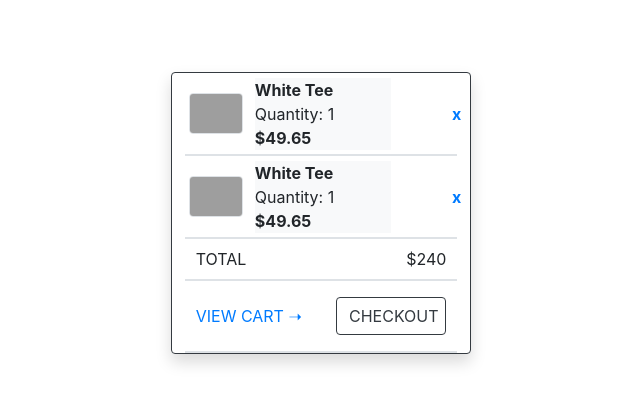
After one commit to CeeObi/Ninus-Store, a Django app: template ninus_store/templates/checkout_mini.html in a window 1280 px wide. The commit adds this page. Shown: the top 404 px of the page, without its empty margins (319-959 px from the left). Run offline with Django 4.2, Linux system fonts and the light colour scheme; the template is opened without the code that fills it, so the values that code supplies are empty; grey boxes are pictures that could not be loaded.

Commit message:
update check out modal

```diff
--- a/ninus_store/ninusStore/views.py
+++ b/ninus_store/ninusStore/views.py
@@ -4,4 +4,4 @@ from django.shortcuts import render
 
 # Create your views here.
 def index(request):
-    return render(request,"catalogue.html")
+    return render(request,"checkout_mini.html")
--- /dev/null
+++ b/ninus_store/templates/checkout_mini.html
@@ -0,0 +1,130 @@
+<!DOCTYPE html>
+<html lang="en">
+<head>
+    <meta charset="UTF-8">
+    <title>Title</title>
+    <link rel="stylesheet" href="">
+    <link href="https://cdn.jsdelivr.net/npm/bootstrap@5.3.2/dist/css/bootstrap.min.css" rel="stylesheet" integrity="sha384-T3c6CoIi6uLrA9TneNEoa7RxnatzjcDSCmG1MXxSR1GAsXEV/Dwwykc2MPK8M2HN" crossorigin="anonymous">
+    {% load static %} {#{% load staticfiles %}#}
+    <link rel="stylesheet" href="https://cdnjs.cloudflare.com/ajax/libs/font-awesome/6.4.2/css/svg-with-js.min.css">
+    <link rel="stylesheet" href="https://cdn.jsdelivr.net/npm/bootstrap@4.6.2/dist/css/bootstrap.min.css" integrity="sha384-xOolHFLEh07PJGoPkLv1IbcEPTNtaed2xpHsD9ESMhqIYd0nLMwNLD69Npy4HI+N" crossorigin="anonymous">
+    <link rel="stylesheet" type="text/css" href="{% static 'assets/css/style.css' %}" >
+
+</head>
+<body>
+<div class="container">
+    <div class="row mx-5 mt-4">
+        <div class="col col-6 container">
+            <div class="row  m-5">
+                <div class="container border shadow border-dark rounded px-4 col col-8">
+                    <div class="row  "><!-- quantity row1 start-->
+                        <div class="col  col-3 px-0 mx-0">
+                            <div class="m-1 my-3 p-1">
+                                <img class="img-thumbnail p-0 m-0" src="https://images.unsplash.com/photo-1581655353564-df123a1eb820?ixlib=rb-4.0.3&ixid=M3wxMjA3fDB8MHxzZWFyY2h8MTF8fHdoaXRlJTIwdGVlfGVufDB8fDB8fHww&auto=format&fit=crop&w=500&q=60" >
+                            </div>
+                        </div>
+                        <div class="container  m-0 px-0 col col-6 d-flex align-items-center">
+                          <div class="container ml-1 px-0">
+                            <div class="row m-0 p-0 bg-light d-flex justify-content-center " >
+                               <p class="fs-6 m-0 p-0"><b>White Tee</b></p>
+                            </div>
+                            <div class="row m-0  p-0 bg-light d-flex justify-content-center " >
+                               <p class=" m-0 p-0 fs-6">Quantity: 1</p>
+                            </div>
+                             <div class="row m-0 p-0 bg-light d-flex justify-content-center " >
+                               <p class=" m-0 p-0 fs-6"><b>$49.65</b></p>
+                            </div>
+                          </div>
+                        </div>
+                        <div class="col col-3 d-flex justify-content-end align-items-center  p-0 m-0">
+                            <div class="col d-flex justify-content-end align-items-center p-0 m-0" >
+                               <p class="p-0 m-0"> <a class="p-0 m-0" href="#"><b>x</b></a> </p>
+                            </div>
+                        </div>
+                        <div class="row mx-0 px-0">
+                            <div class="col bg-dark border mx-1 px-0">
+                                <!--                    this empty div provides a hr-->
+                            </div>
+                        </div>
+                    </div><!-- end quantity row 1-->
+                    <div class="row  ">
+                        <div class="col  col-3 px-0 mx-0">
+                            <div class="m-1 my-3 p-1">
+                                <img class="img-thumbnail p-0 m-0" src="https://images.unsplash.com/photo-1581655353564-df123a1eb820?ixlib=rb-4.0.3&ixid=M3wxMjA3fDB8MHxzZWFyY2h8MTF8fHdoaXRlJTIwdGVlfGVufDB8fDB8fHww&auto=format&fit=crop&w=500&q=60" >
+                            </div>
+                        </div>
+                        <div class="container  m-0 px-0 col col-6 d-flex align-items-center">
+                          <div class="container ml-1 px-0">
+                            <div class="row m-0 p-0 bg-light d-flex justify-content-center " >
+                               <p class="fs-6 m-0 p-0"><b>White Tee</b></p>
+                            </div>
+                            <div class="row m-0  p-0 bg-light d-flex justify-content-center " >
+                               <p class=" m-0 p-0 fs-6">Quantity: 1</p>
+                            </div>
+                             <div class="row m-0 p-0 bg-light d-flex justify-content-center " >
+                               <p class=" m-0 p-0 fs-6"><b>$49.65</b></p>
+                            </div>
+                          </div>
+                        </div>
+                        <div class="col col-3 d-flex justify-content-end align-items-center  p-0 m-0">
+                            <div class="col d-flex justify-content-end align-items-center p-0 m-0" >
+                               <p class="p-0 m-0"> <a class="p-0 m-0" href="#"><b>x</b></a> </p>
+                            </div>
+                        </div>
+                        <div class="row mx-0 px-0">
+                            <div class="col bg-dark border mx-1 px-0">
+                                <!--                    this empty div provides a hr-->
+                            </div>
+                        </div>
+                    </div>
+                    <!--Shold end forloop here for back end-->
+                    <div class="row">
+                        <div class="col col-6 my-2 d-flex align-items-center">
+                           TOTAL
+                        </div>
+                        <div class="col col-6 my-2 d-flex justify-content-end align-items-center">
+                           $240
+                        </div>
+                         <div class="row mx-0 px-0">
+                            <div class="col bg-dark border mx-1 px-0">
+                                <!--                    this empty div provides a hr-->
+                            </div>
+                        </div>
+                    </div>
+                     <div class="row">
+                        <div class="col col-6 my-2 d-flex align-items-center">
+                            <a href="">VIEW CART  ➝</a>
+                        </div>
+                        <div class="col col-6 my-2">
+                           <a href="#" class="my-2 form-control btn btn-outline-dark" >CHECKOUT</a>
+                        </div>
+                         <div class="row mx-0 px-0">
+                            <div class="col bg-dark border mx-1 px-0">
+                                <!--                    this empty div provides a hr-->
+                            </div>
+                        </div>
+                    </div>
+
+
+            </div><!-- end row 1 -->
+
+        </div><!--        major col1 end-->
+
+       <!--        major col2 end-->
+    </div><!--        major row2 end-->
+</div>
+
+
+
+
+
+
+
+
+
+<script src="https://code.jquery.com/jquery-3.7.1.min.js" integrity="sha256-/JqT3SQfawRcv/BIHPThkBvs0OEvtFFmqPF/lYI/Cxo=" crossorigin="anonymous"></script>
+<script src="https://cdn.jsdelivr.net/npm/jquery@3.5.1/dist/jquery.slim.min.js" integrity="sha384-DfXdz2htPH0lsSSs5nCTpuj/zy4C+OGpamoFVy38MVBnE+IbbVYUew+OrCXaRkfj" crossorigin="anonymous"></script>
+<script src="https://cdn.jsdelivr.net/npm/bootstrap@4.6.2/dist/js/bootstrap.bundle.min.js" integrity="sha384-Fy6S3B9q64WdZWQUiU+q4/2Lc9npb8tCaSX9FK7E8HnRr0Jz8D6OP9dO5Vg3Q9ct" crossorigin="anonymous"></script>
+<script src="{% static 'assets/js/index.js' %}"></script>
+</body>
+</html>
```
Also changed, not shown: ninus_store/templates/product_detail_mini.html (+6 -2 lines).
